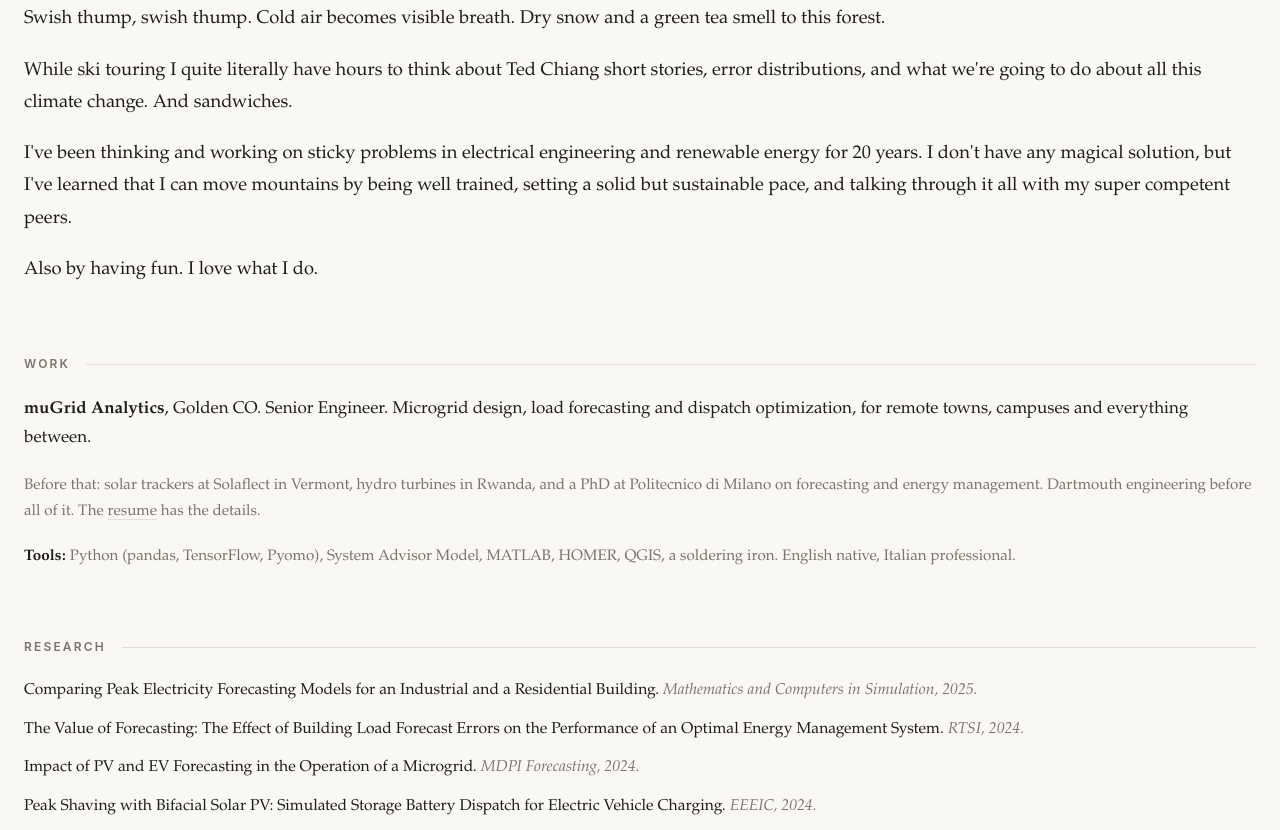
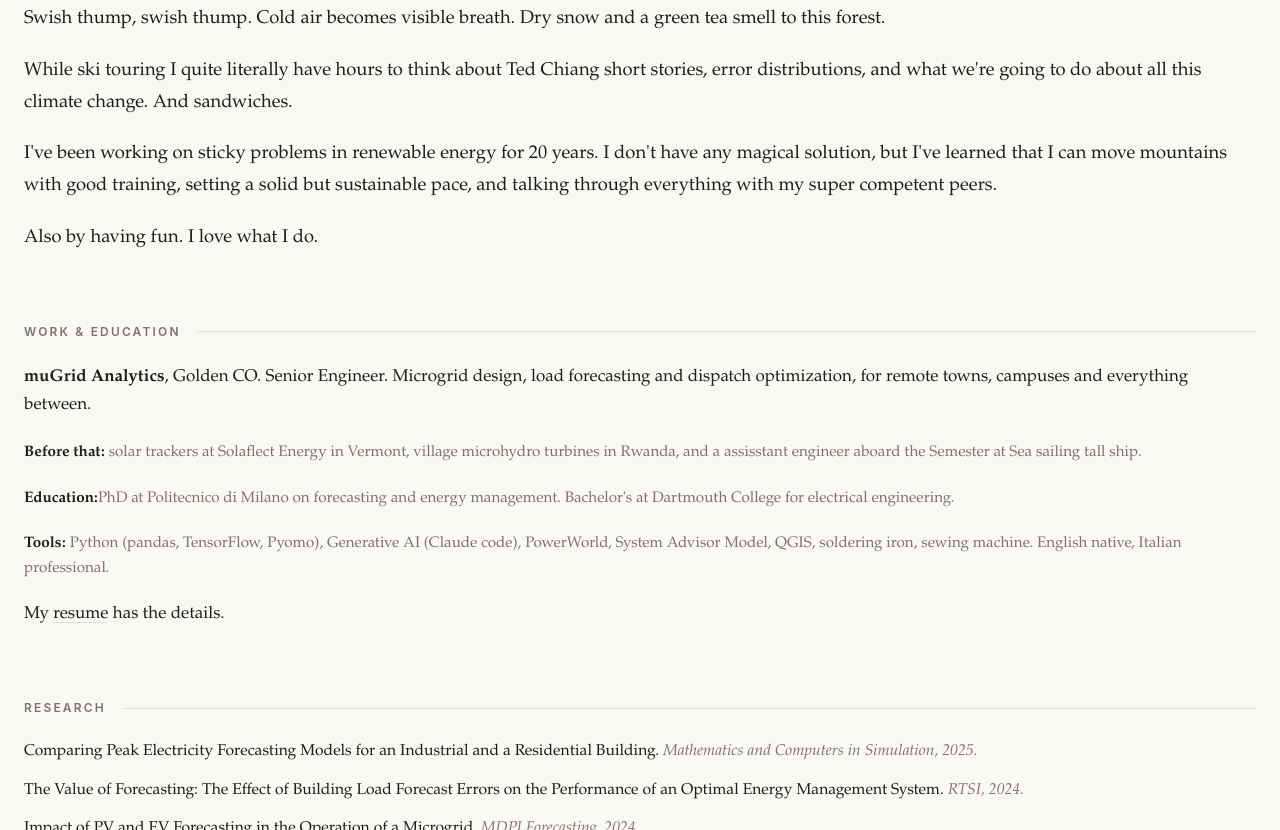
Before and after one commit to woodjmichael/woodjmichael.github.io, a website: page index.html in a window 1280 px wide. Shown: the part 437-1267 px from the top of the page. Drawn offline with Linux system fonts and the light colour scheme.

Commit message:
Work edit

```diff
--- a/index.html
+++ b/index.html
@@ -148,15 +148,17 @@
   <section id="story" class="story">
     <p>Swish thump, swish thump. Cold air becomes visible breath. Dry snow and a green tea smell to this forest.</p>
     <p>While ski touring I quite literally have hours to think about Ted Chiang short stories, error distributions, and what we're going to do about all this climate change. And sandwiches.</p>
-    <p>I've been thinking and working on sticky problems in electrical engineering and renewable energy for 20 years. I don't have any magical solution, but I've learned that I can move mountains by being well trained, setting a solid but sustainable pace, and talking through it all with my super competent peers.</p>
+    <p>I've been working on sticky problems in renewable energy for 20 years. I don't have any magical solution, but I've learned that I can move mountains with good training, setting a solid but sustainable pace, and talking through everything with my super competent peers.</p>
     <p>Also by having fun. I love what I do.</p>
   </section>
 
   <section id="work">
-    <h2>Work</h2>
+    <h2>Work & Education</h2>
     <p><strong>muGrid Analytics</strong>, Golden CO. Senior Engineer. Microgrid design, load forecasting and dispatch optimization, for remote towns, campuses and everything between.</p>
-    <p class="small">Before that: solar trackers at Solaflect in Vermont, hydro turbines in Rwanda, and a PhD at Politecnico di Milano on forecasting and energy management. Dartmouth engineering before all of it. The <a href="https://docs.google.com/document/d/1uwV87kgcyQNwL-aGCIcN-6sHRTA0VUyPIlUZNbY9Pzc/edit?usp=drivesdk">resume</a> has the details.</p>
-    <p class="small"><b>Tools:</b> Python (pandas, TensorFlow, Pyomo), System Advisor Model, MATLAB, HOMER, QGIS, a soldering iron. English native, Italian professional.</p>
+    <p class="small"><b>Before that:</b> solar trackers at Solaflect Energy in Vermont, village microhydro turbines in Rwanda, and a assisstant engineer aboard the Semester at Sea sailing tall ship.
+    <p class="small"><b>Education:</b>PhD at Politecnico di Milano on forecasting and energy management. Bachelor's at Dartmouth College for electrical engineering.
+    <p class="small"><b>Tools:</b> Python (pandas, TensorFlow, Pyomo), Generative AI (Claude code), PowerWorld, System Advisor Model, QGIS, soldering iron, sewing machine. English native, Italian professional.</p>
+    My <a href="https://docs.google.com/document/d/1uwV87kgcyQNwL-aGCIcN-6sHRTA0VUyPIlUZNbY9Pzc/edit?usp=drivesdk">resume</a> has the details.</p>
   </section>
 
   <section id="research">
```
